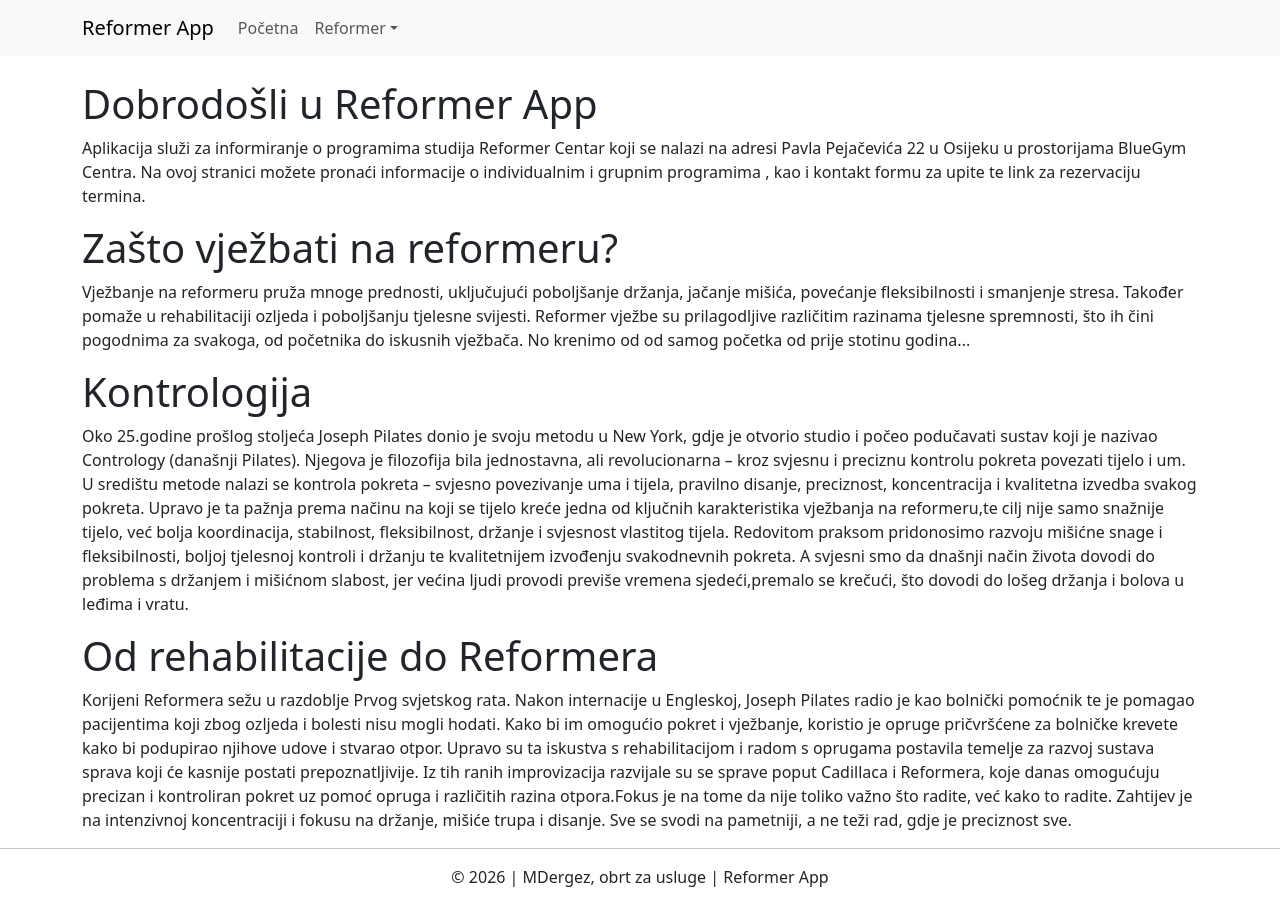
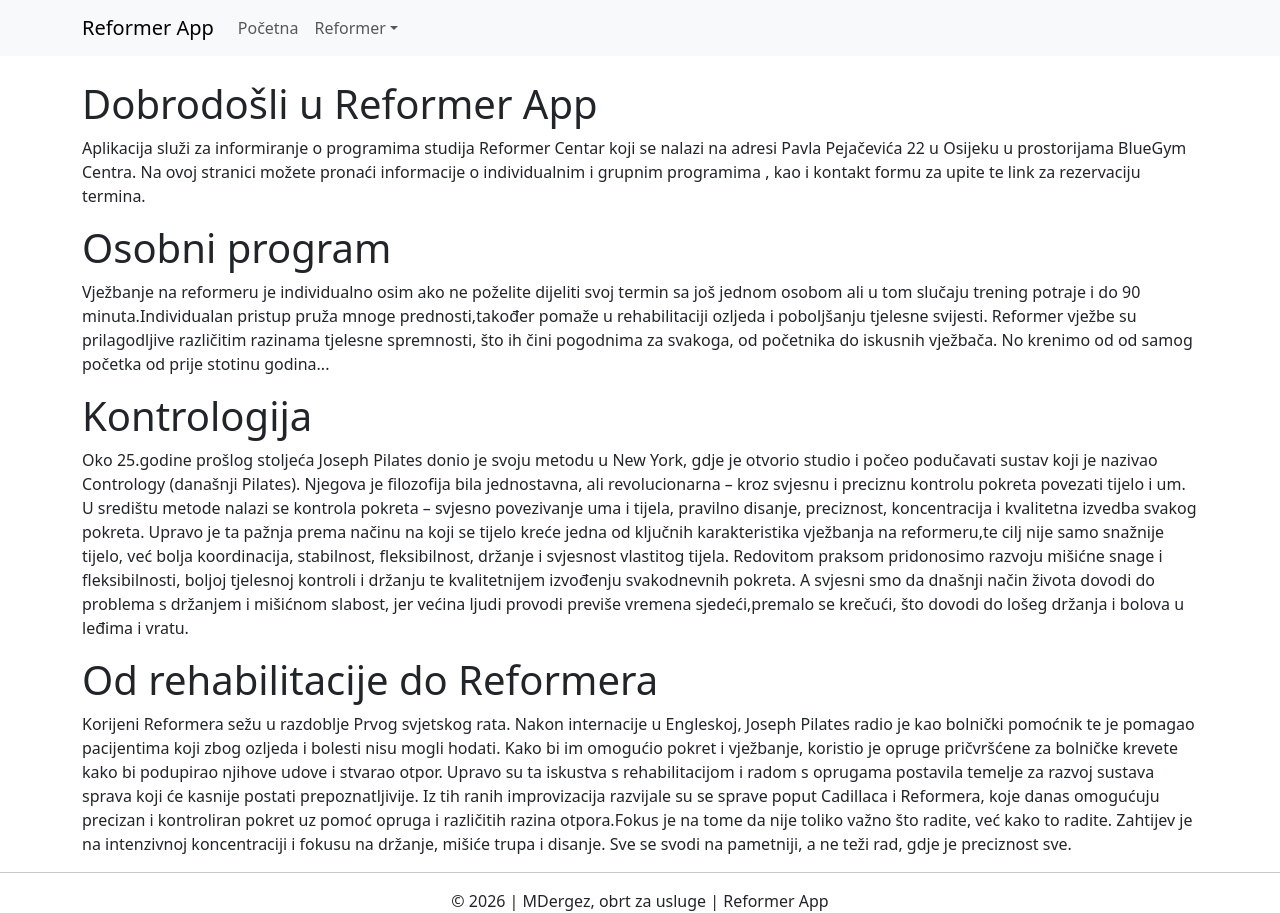
Before and after one commit to marijadergez/Reformer-App, a React (Vite) app: page / in a window 1280 px wide. Before the commit the page ends 889 px from the top, so only its background shows below. Built offline with nearby package versions, Linux system fonts and the light colour scheme.

Commit message:
page individualni tekst i stranica radi

```diff
--- a/src/App.jsx
+++ b/src/App.jsx
@@ -3,7 +3,7 @@
 import 'bootstrap/dist/css/bootstrap.min.css'
 import { RouteNames } from './constants'
 import Home from './pages/Home';
-
+import Individualni from './pages/Individualni/Individualni';
 import Izbornik from './components/Izbornik'
 import { IME_APLIKACIJE } from './constants'
 
@@ -18,6 +18,7 @@
       <Container className="mt-4">
         <Routes>
           <Route path={RouteNames.HOME} element={<Home />} />
+          <Route path={RouteNames.INDIVIDUALNI} element={<Individualni />} />
         </Routes>
       </Container>
       <hr />
--- a/src/pages/Home.jsx
+++ b/src/pages/Home.jsx
@@ -1,10 +1,6 @@
 import { IME_APLIKACIJE } from "../constants"
 
-
-
-
-
-export default function Home() {
+export default function Individualni() {
     return (
         <>
             <h1>Dobrodošli u {IME_APLIKACIJE} </h1>
@@ -13,9 +9,9 @@
             </p>
 
             <div>
-                <h1>Zašto vježbati na reformeru?</h1>
+                <h1>Osobni program</h1>
                 <p>
-                    Vježbanje na reformeru pruža mnoge prednosti, uključujući poboljšanje držanja, jačanje mišića, povećanje fleksibilnosti i smanjenje stresa. Također pomaže u rehabilitaciji ozljeda i poboljšanju tjelesne svijesti. Reformer vježbe su prilagodljive različitim razinama tjelesne spremnosti, što ih čini pogodnima za svakoga, od početnika do iskusnih vježbača.   No krenimo od od samog početka od prije stotinu godina...
+                    Vježbanje na reformeru je  individualno  osim ako ne poželite dijeliti svoj termin sa još jednom osobom ali u tom slučaju trening potraje i do 90 minuta.Individualan pristup pruža mnoge prednosti,također pomaže u rehabilitaciji ozljeda i poboljšanju tjelesne svijesti. Reformer vježbe su prilagodljive različitim razinama tjelesne spremnosti, što ih čini pogodnima za svakoga, od početnika do iskusnih vježbača.   No krenimo od od samog početka od prije stotinu godina...
                 </p>
             </div>
             <div>
--- /dev/null
+++ b/src/pages/Individualni/Individualni.jsx
@@ -0,0 +1,24 @@
+
+import 'bootstrap/dist/css/bootstrap.min.css'
+
+
+
+export default function INDIVIDUALNI() {
+    return (
+        <>
+
+
+            <div>
+                <h1>Osobni program</h1>
+                <p>
+                    Trenutno u studiju imamo jednu spravu Reformer na kojem se izvode individualni treninzi, u privatnom okruženju, s instruktoricom koja će prilagoditi vježbe vašim mogućnostima,potrebama i ciljevima. Svih 55 minuta ste na Reformeru od zagrijavanja do istezanja. Ovi treninzi omogućuju fokus na tehniku, pravilno izvođenje pokreta i postizanje optimalnih rezultata kojima težite. Individualni treninzi su idealni za one koji žele intenzivniji pristup vježbanju, imaju specifične ciljeve ili se oporavljaju od ozljeda.Instruktor prati Vaš razvoj osiguravajući da vježbate sigurno i učinkovito. Vaši rezultati biti će kronološki prilagođeni Vašim napretcima, te ako želite možete zatražiti snimanje treninga potpuno besplatno. Vaš sat prilagođen je Vašim željama i radujem se svim Vašim pomacima i postignućima. No potrebno je naglasiti da vježbate na Vašu odgovornost, te je potrebno pridržavati se instruktorskih uputa, kako bi vježbanje bilo sigurno i učinkovito.
+
+                </p>
+            </div>
+
+
+        </>
+
+
+    )
+}
```
